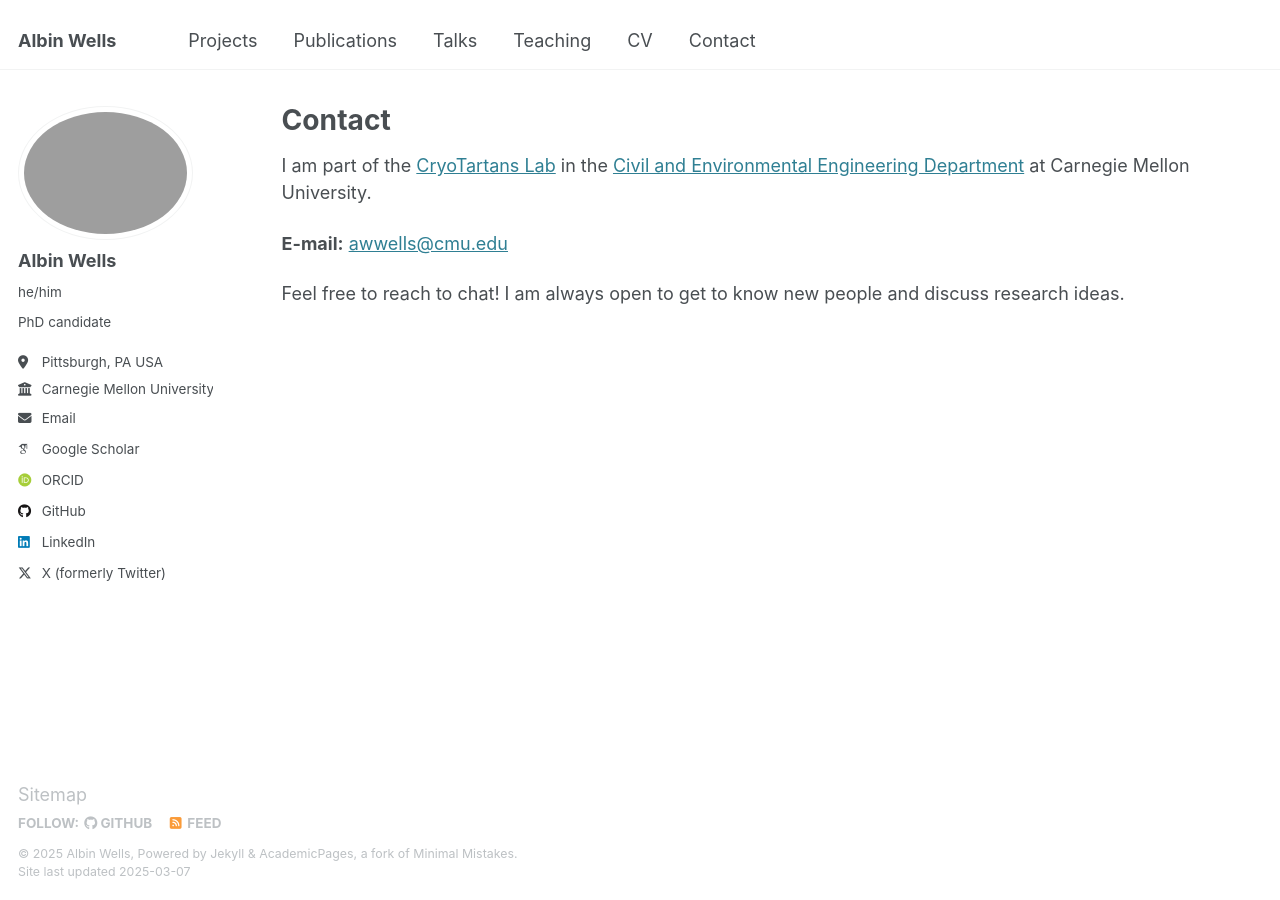
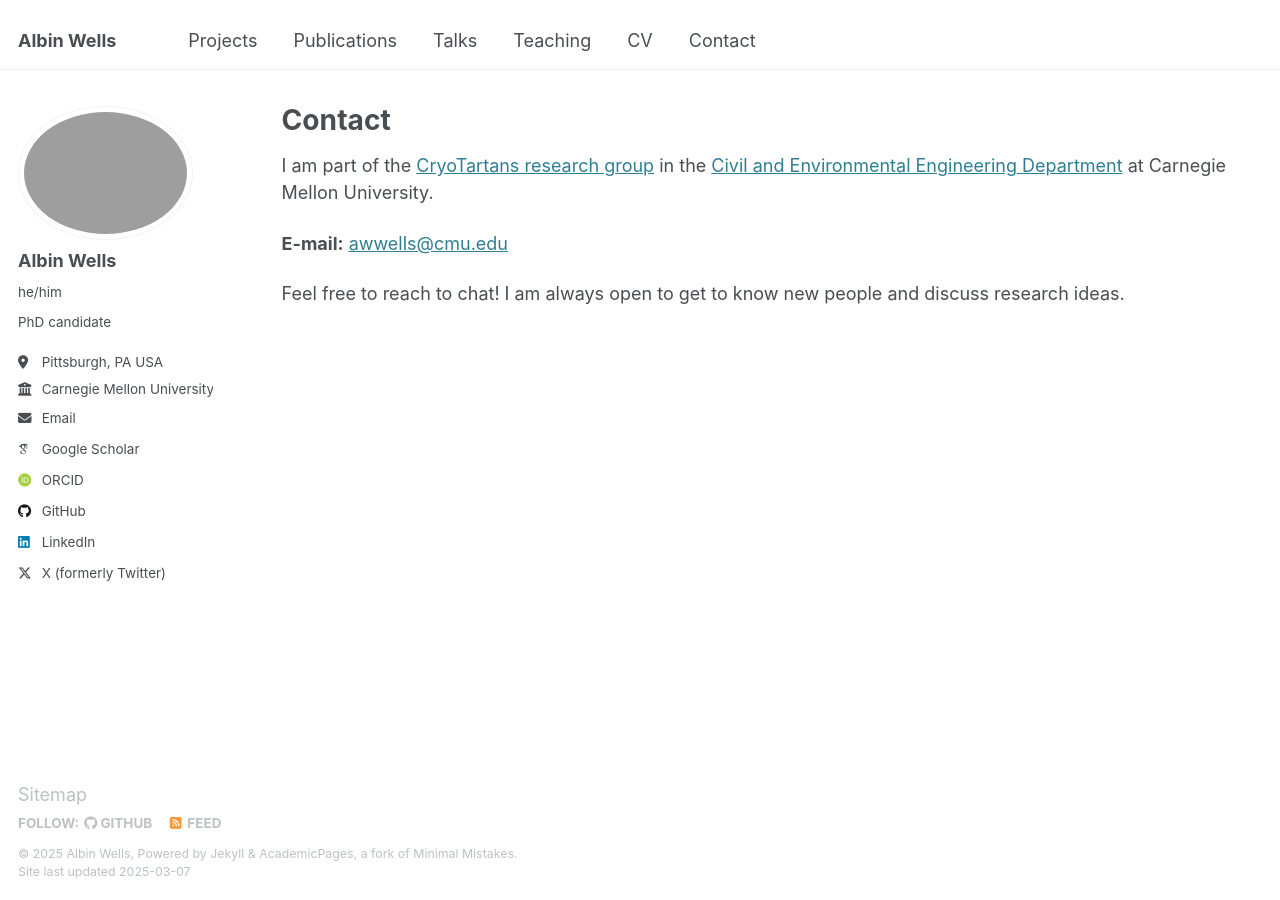
Before and after one commit to albinwwells/albinwwells.github.io, a Jekyll site: the page built from _pages/contact.md, in a window 1280 px wide. Built offline with Jekyll 4.4.1, drawn with Linux system fonts in a browser that asks for light colours; some web fonts are replaced.

Commit message:
Update contact.md

```diff
--- a/_pages/contact.md
+++ b/_pages/contact.md
@@ -9,7 +9,7 @@ redirect_from:
 
 {% include base_path %}
 
-I am part of the [CryoTartans Lab](https://www.cmu.edu/cee/cryotartans/index.html) in the [Civil and Environmental Engineering Department](https://cee.engineering.cmu.edu/) at Carnegie Mellon University.
+I am part of the [CryoTartans research group](https://www.cmu.edu/cee/cryotartans/index.html) in the [Civil and Environmental Engineering Department](https://cee.engineering.cmu.edu/) at Carnegie Mellon University.
 
 **E-mail:** [awwells@cmu.edu](mailto:awwells@cmu.edu)
 
```
